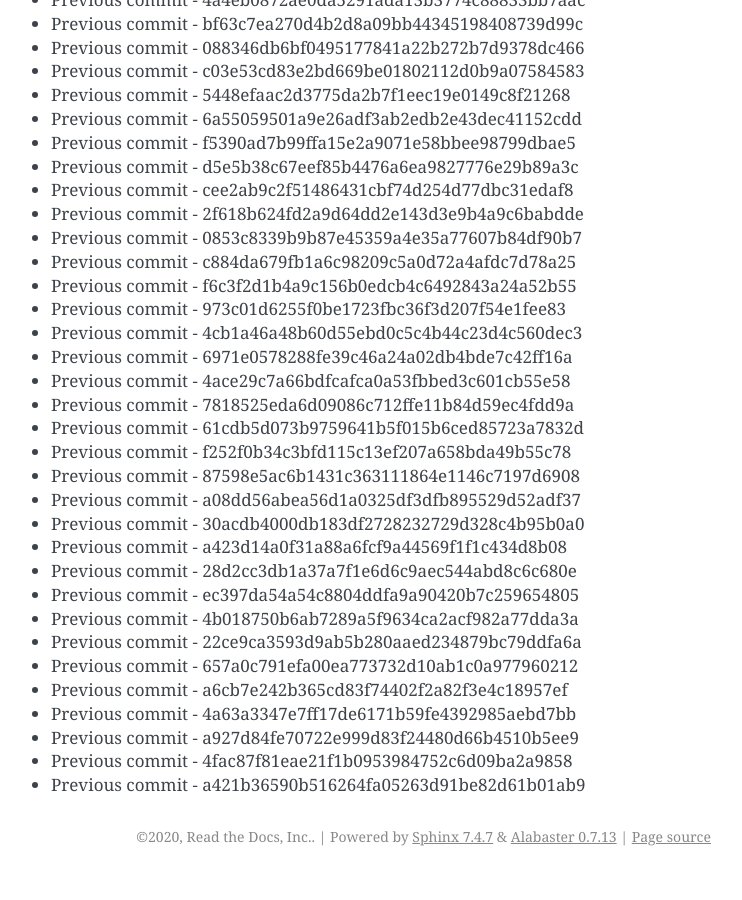
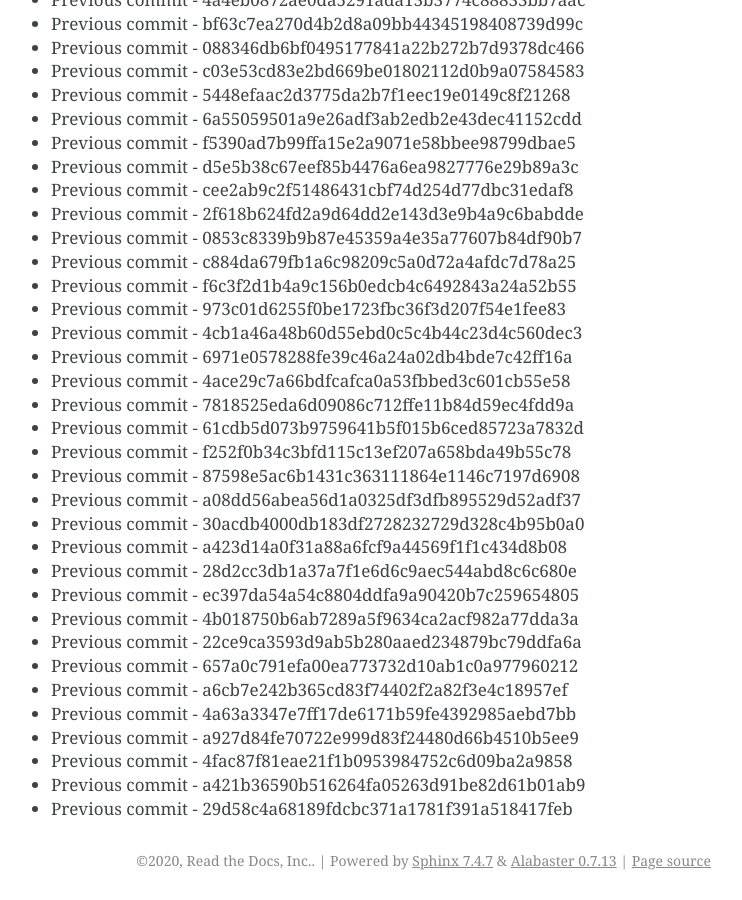
Before and after one commit to readthedocs/rtd-git-stresstest, a Sphinx documentation site: the page built from docs/updates.rst, in a window 1280 px wide and 900 px high, scrolled down 24738 px. Shown: the whole window, without its empty margins (399-1141 px from the left). Built offline with Sphinx 7.4.7, drawn with Linux system fonts in a browser that asks for light colours; before the commit the page ends 25614 px from its top, so only the background shows below that.

Commit message:
Generating commit from previous: 29d58c4a68189fdcbc371a1781f391a518417feb

```diff
--- a/docs/updates.rst
+++ b/docs/updates.rst
@@ -1071,3 +1071,4 @@ It can be tested for any performance characteristics.
 * Previous commit - a927d84fe70722e999d83f24480d66b4510b5ee9
 * Previous commit - 4fac87f81eae21f1b0953984752c6d09ba2a9858
 * Previous commit - a421b36590b516264fa05263d91be82d61b01ab9
+* Previous commit - 29d58c4a68189fdcbc371a1781f391a518417feb
```
